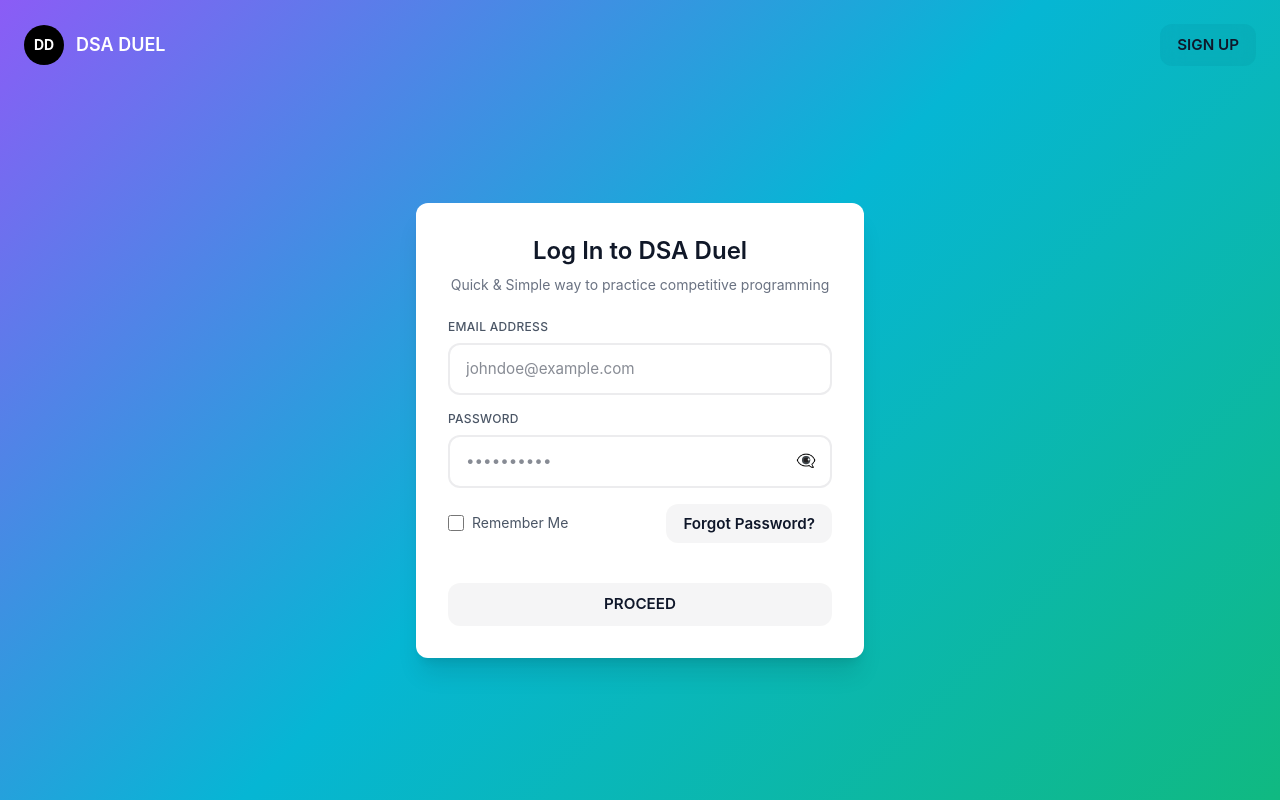
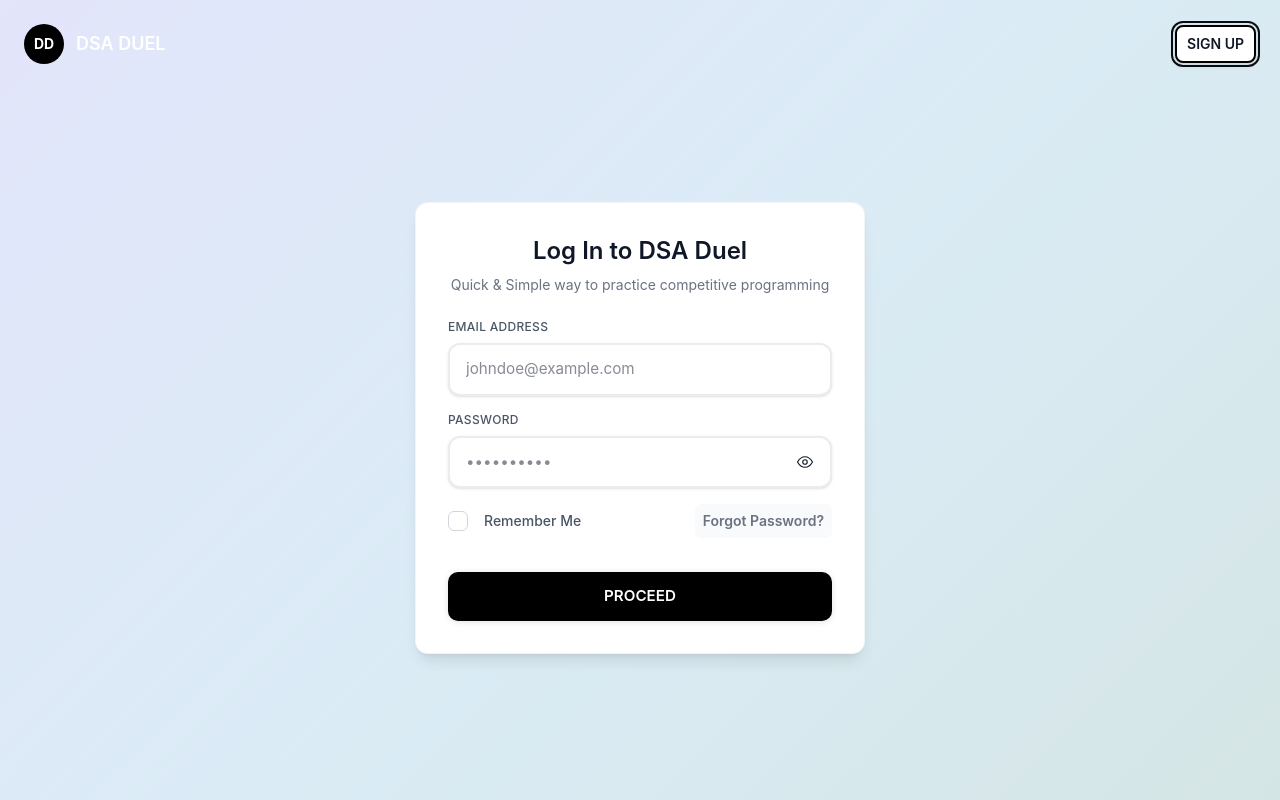
Before and after one commit to Pradhamlr/Dsa-Duel, a React (Vite) app in the folder Client/: page / in a window 1280 px wide. Built offline with nearby package versions, Linux system fonts and the light colour scheme; no server answers.

Commit message:
Auth redesign

```diff
--- a/Client/src/components/Auth.jsx
+++ b/Client/src/components/Auth.jsx
@@ -1,4 +1,25 @@
 import React, { useState } from 'react'
+
+const EyeSVG = ({ size = 18 }) => (
+  <svg width={size} height={size} viewBox="0 0 24 24" fill="none" xmlns="http://www.w3.org/2000/svg" aria-hidden>
+    <path d="M2 12s4-7 10-7 10 7 10 7-4 7-10 7S2 12 2 12z" stroke="currentColor" strokeWidth="1.5" strokeLinecap="round" strokeLinejoin="round"/>
+    <circle cx="12" cy="12" r="3" stroke="currentColor" strokeWidth="1.5" strokeLinecap="round" strokeLinejoin="round"/>
+  </svg>
+)
+
+const EyeOffSVG = ({ size = 18 }) => (
+  <svg width={size} height={size} viewBox="0 0 24 24" fill="none" xmlns="http://www.w3.org/2000/svg" aria-hidden>
+    <path d="M17.94 17.94A10.06 10.06 0 0 1 12 19c-6 0-10-7-10-7a18.6 18.6 0 0 1 4.11-3.9" stroke="currentColor" strokeWidth="1.5" strokeLinecap="round" strokeLinejoin="round"/>
+    <path d="M9.88 9.88a3 3 0 0 0 4.24 4.24" stroke="currentColor" strokeWidth="1.5" strokeLinecap="round" strokeLinejoin="round"/>
+    <path d="M3 3l18 18" stroke="currentColor" strokeWidth="1.5" strokeLinecap="round" strokeLinejoin="round"/>
+  </svg>
+)
+
+const CheckSVG = ({ size = 12, color = '#fff' }) => (
+  <svg width={size} height={size} viewBox="0 0 24 24" fill="none" xmlns="http://www.w3.org/2000/svg" aria-hidden>
+    <path d="M20 6L9 17l-5-5" stroke={color} strokeWidth="2" strokeLinecap="round" strokeLinejoin="round"/>
+  </svg>
+)
 
 const API = import.meta.env.VITE_API_BASE || 'https://dsa-duel.onrender.com'
 
@@ -54,8 +75,8 @@ export default function Auth({ onAuthSuccess }) {
   return (
     <div className="min-h-screen" style={{
       background: isLogin
-        ? 'linear-gradient(135deg, #8B5CF6 0%, #06B6D4 50%, #10B981 100%)'
-        : 'linear-gradient(135deg, #8B5CF6 0%, #EC4899 50%, #F59E0B 100%)'
+        ? 'linear-gradient(135deg, rgba(99,102,241,0.14) 0%, rgba(56,189,248,0.10) 50%, rgba(34,197,94,0.07) 100%)'
+        : 'linear-gradient(135deg, rgba(99,102,241,0.14) 0%, rgba(236,72,153,0.10) 50%, rgba(253,224,71,0.07) 100%)'
     }}>
       {/* Header */}
       <div className="flex justify-between items-center p-6">
@@ -67,7 +88,20 @@ export default function Auth({ onAuthSuccess }) {
         </div>
         <button
           onClick={() => setIsLogin(!isLogin)}
-          className="px-6 py-2 border border-gray-800 text-gray-800 bg-white/80 rounded font-medium hover:bg-white transition-colors"
+          // inline styles to guarantee visibility over gradient
+          style={{
+            backgroundColor: '#ffffff',
+            color: '#111827',
+            padding: '6px 10px',
+            border: '2px solid #000000',
+            borderRadius: 8,
+            boxShadow: '0 2px 6px rgba(0,0,0,0.12)',
+            fontSize: '0.875rem',
+            outline: '2px solid rgba(0,0,0,0.95)',
+            outlineOffset: 2,
+            zIndex: 60,
+            cursor: 'pointer'
+          }}
         >
           {isLogin ? 'SIGN UP' : 'SIGN IN'}
         </button>
@@ -75,7 +109,7 @@ export default function Auth({ onAuthSuccess }) {
 
       {/* Main Content */}
       <div className="flex items-center justify-center px-6" style={{ minHeight: 'calc(100vh - 120px)' }}>
-        <div className="bg-white rounded-xl shadow-xl p-8 w-full max-w-md">
+        <div className="bg-white rounded-xl shadow-lg ring-1 ring-gray-100 p-8 w-full max-w-md">
           <div className="text-center mb-6">
             <h1 className="text-2xl font-semibold text-gray-900 mb-2">
               {isLogin ? 'Log In to DSA Duel' : 'Sign up to DSA Duel'}
@@ -101,7 +135,7 @@ export default function Auth({ onAuthSuccess }) {
                   type="text"
                   value={formData.name}
                   onChange={(e) => setFormData({...formData, name: e.target.value})}
-                  className="w-full px-4 py-3 border border-gray-300 rounded-md focus:outline-none focus:ring-1 focus:ring-gray-400 focus:border-gray-400"
+                  className="w-full px-4 py-3 border border-gray-200 rounded-lg bg-white transition-shadow duration-150 shadow-sm focus:outline-none focus:ring-2 focus:ring-indigo-100 focus:border-indigo-300"
                   placeholder="John"
                   required
                 />
@@ -116,7 +150,7 @@ export default function Auth({ onAuthSuccess }) {
                 type="email"
                 value={formData.email}
                 onChange={(e) => setFormData({...formData, email: e.target.value})}
-                className="w-full px-4 py-3 border border-gray-300 rounded-md focus:outline-none focus:ring-1 focus:ring-gray-400 focus:border-gray-400"
+                className="w-full px-4 py-3 border border-gray-200 rounded-lg bg-white transition-shadow duration-150 shadow-sm focus:outline-none focus:ring-2 focus:ring-indigo-100 focus:border-indigo-300"
                 placeholder="johndoe@example.com"
                 required
               />
@@ -131,7 +165,7 @@ export default function Auth({ onAuthSuccess }) {
                   type="text"
                   value={formData.username}
                   onChange={(e) => setFormData({...formData, username: e.target.value})}
-                  className="w-full px-4 py-3 border border-gray-300 rounded-md focus:outline-none focus:ring-1 focus:ring-gray-400 focus:border-gray-400"
+                  className="w-full px-4 py-3 border border-gray-200 rounded-lg bg-white transition-shadow duration-150 shadow-sm focus:outline-none focus:ring-2 focus:ring-indigo-100 focus:border-indigo-300"
                   placeholder="johndoe"
                   required
                 />
@@ -147,37 +181,88 @@ export default function Auth({ onAuthSuccess }) {
                   type={showPassword ? "text" : "password"}
                   value={formData.password}
                   onChange={(e) => setFormData({...formData, password: e.target.value})}
-                  className="w-full px-4 py-3 pr-12 border border-gray-300 rounded-md focus:outline-none focus:ring-1 focus:ring-gray-400 focus:border-gray-400"
+                  className="w-full px-4 py-3 pr-12 border border-gray-200 rounded-lg bg-white transition-shadow duration-150 shadow-sm focus:outline-none focus:ring-2 focus:ring-indigo-100 focus:border-indigo-300"
                   placeholder="••••••••••"
                   required
                   minLength={6}
                 />
-                <span
+                <button
+                  type="button"
                   onClick={() => setShowPassword(!showPassword)}
-                  className="absolute right-4 top-1/2 transform -translate-y-1/2 text-gray-400 hover:text-gray-600 cursor-pointer select-none"
+                  aria-label={showPassword ? 'Hide password' : 'Show password'}
+                  // explicit absolute positioning so icon is locked to the right inside the input
+                  className="text-gray-400 hover:text-gray-600 cursor-pointer focus:outline-none"
+                  style={{
+                    position: 'absolute',
+                    top: '50%',
+                    right: 12, // matches input pr-12
+                    transform: 'translateY(-50%)',
+                    background: 'transparent',
+                    border: 'none',
+                    padding: 6,
+                    display: 'inline-flex',
+                    alignItems: 'center',
+                    justifyContent: 'center',
+                    lineHeight: 0,
+                    zIndex: 20
+                  }}
                 >
-                  {showPassword ? '👁️' : '👁️‍🗨️'}
-                </span>
+                  {showPassword ? <EyeOffSVG size={18} /> : <EyeSVG size={18} />}
+                </button>
               </div>
             </div>
-
-
 
             {isLogin && (
               <div className="flex items-center justify-between mt-4">
                 <div className="flex items-center gap-2">
-                  <input
-                    type="checkbox"
-                    id="remember"
-                    checked={rememberMe}
-                    onChange={(e) => setRememberMe(e.target.checked)}
-                    className="w-4 h-4 text-gray-600 border-gray-300 rounded focus:ring-gray-500"
-                  />
-                  <label htmlFor="remember" className="text-sm text-gray-600">
+                  {/* custom accessible checkbox */}
+                  <div
+                     role="checkbox"
+                     aria-checked={rememberMe}
+                     tabIndex={0}
+                     onClick={() => setRememberMe(!rememberMe)}
+                     onKeyDown={(e) => {
+                       if (e.key === 'Enter' || e.key === ' ') {
+                         e.preventDefault()
+                         setRememberMe(!rememberMe)
+                       }
+                     }}
+                     className={`w-5 h-5 flex items-center justify-center rounded-md transition-colors cursor-pointer select-none
+                       ${rememberMe ? 'bg-black border-black' : 'bg-white border border-gray-300'}`}
+                   >
+                    {rememberMe && <CheckSVG size={12} color="#fff" />}
+                   </div>
+                  {/* text-only, accessible toggle (no background) */}
+                  <span
+                    role="button"
+                    tabIndex={0}
+                    onClick={() => setRememberMe(!rememberMe)}
+                    onKeyDown={(e) => {
+                      if (e.key === 'Enter' || e.key === ' ') {
+                        e.preventDefault()
+                        setRememberMe(!rememberMe)
+                      }
+                    }}
+                    // match Forgot Password font size (text-sm)
+                    className="text-sm font-medium text-gray-600 ml-2 cursor-pointer focus:outline-none"
+                    style={{ background: 'transparent', padding: 0, border: 'none' }}
+                  >
                     Remember Me
-                  </label>
+                  </span>
                 </div>
-                <button type="button" className="text-sm text-gray-600 hover:underline">
+                <button
+                  type="button"
+                  // inline style so it's always slightly visible
+                  style={{
+                    backgroundColor: '#f8fafc',
+                    color: '#6b7280',
+                    padding: '6px 8px',
+                    borderRadius: 6,
+                    border: 'none',
+                    fontSize: '0.875rem',
+                    cursor: 'pointer'
+                  }}
+                >
                   Forgot Password?
                 </button>
               </div>
@@ -186,7 +271,20 @@ export default function Auth({ onAuthSuccess }) {
             <button
               type="submit"
               disabled={loading}
-              className="w-full bg-gray-800 text-white py-3 rounded-md font-medium hover:bg-gray-900 transition-colors disabled:opacity-50 disabled:cursor-not-allowed mt-6"
+              // inline style to guarantee black/white appearance
+              style={{
+                width: '100%',
+                backgroundColor: '#000000',
+                color: '#ffffff',
+                padding: '12px 16px',
+                borderRadius: 10,
+                fontWeight: 600,
+                border: 'none',
+                boxShadow: '0 1px 6px rgba(0,0,0,0.12)',
+                marginTop: 18,
+                cursor: loading ? 'default' : 'pointer'
+              }}
+              className="disabled:opacity-50 disabled:cursor-not-allowed"
             >
               {loading ? 'Please wait...' : (isLogin ? 'PROCEED' : 'CREATE AN ACCOUNT')}
             </button>
```
